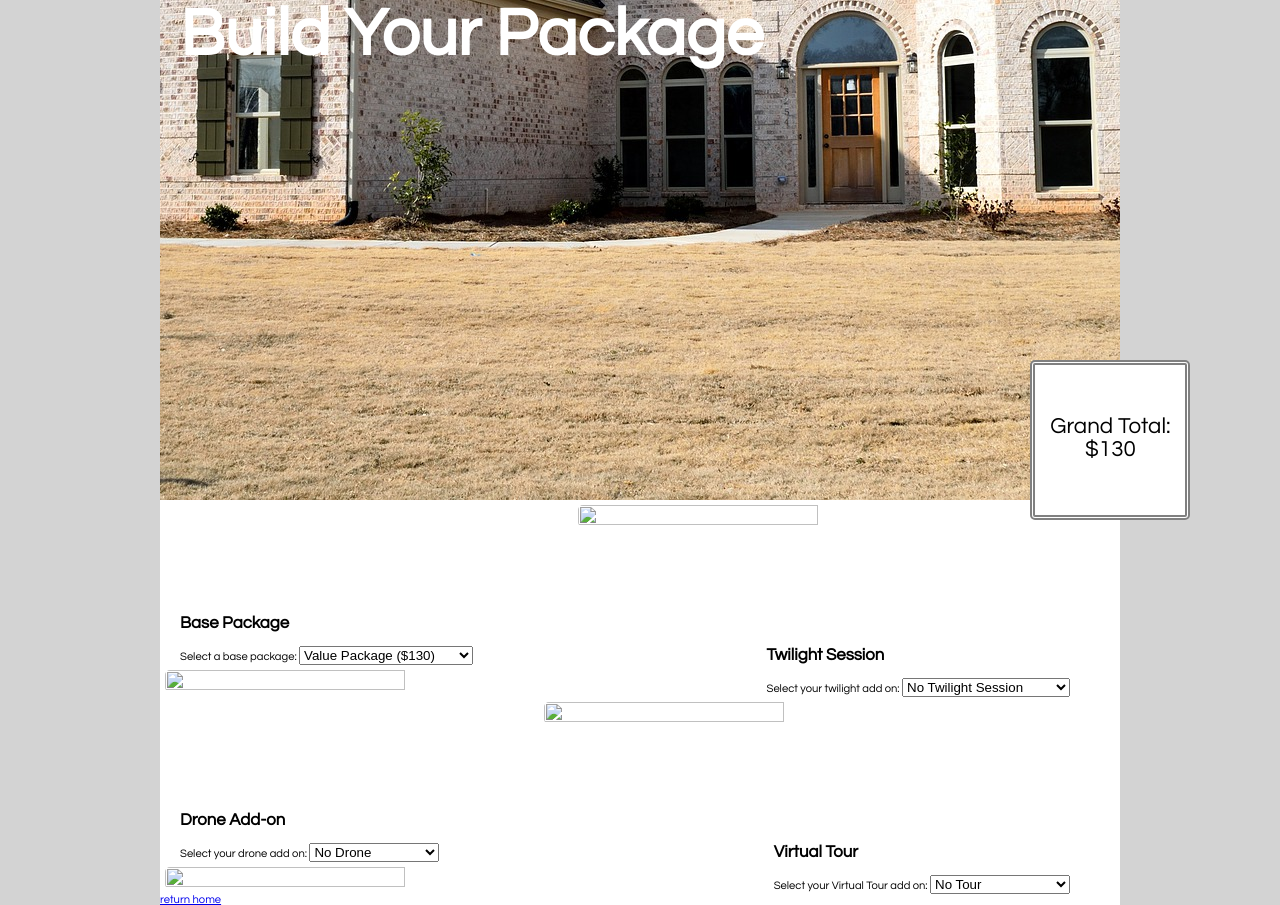
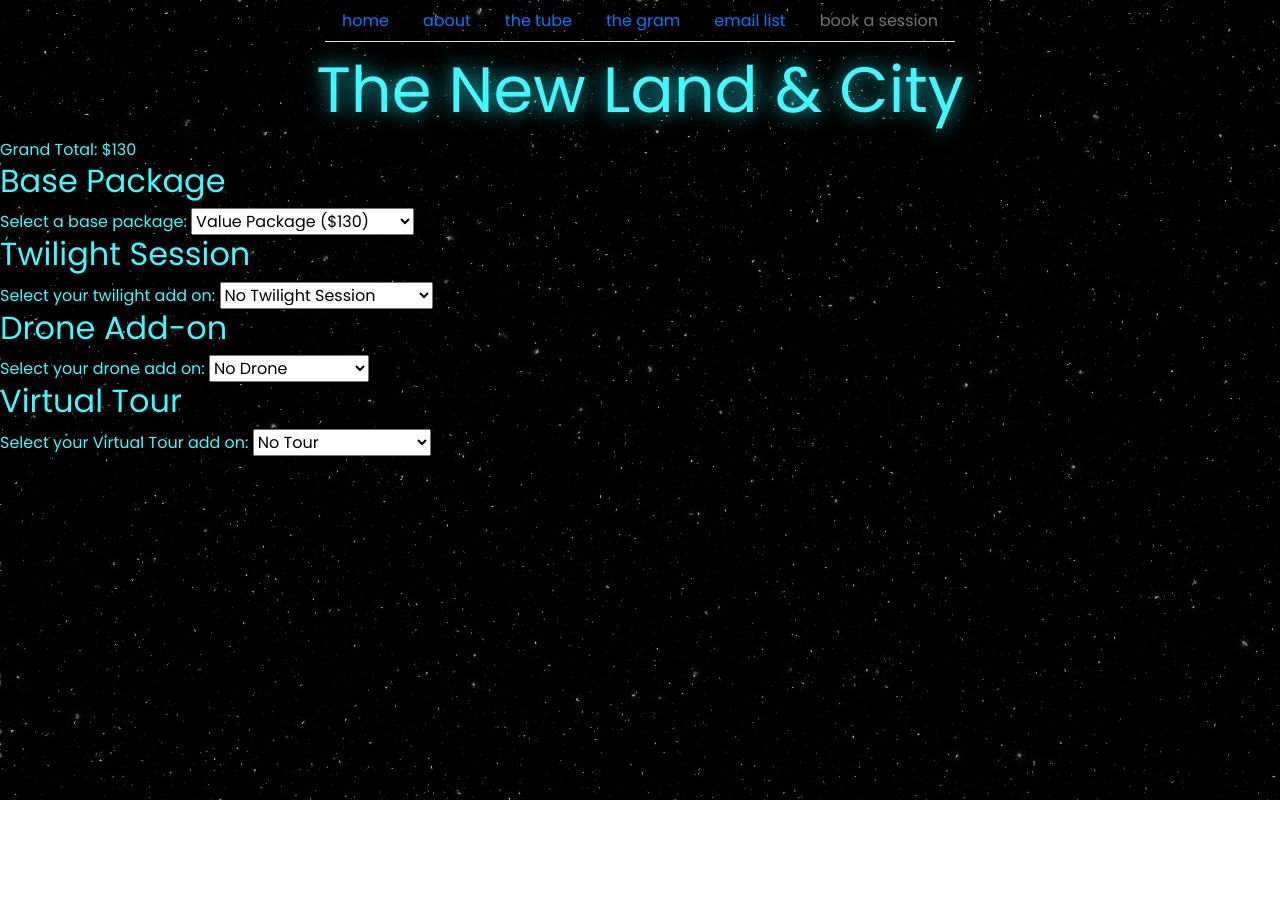
Before and after one commit to AVmachine/newLandAndCity, a plain HTML site: page bookASession/session.html in a window 1280 px wide. After the commit the page ends 800 px from the top, so only its background shows below. Drawn offline with Linux system fonts and the light colour scheme.

Commit message:
Started working on sessions
Converting to boostrap, chaning on "blur" to on "change"

```diff
--- a/bookASession/session-script.js
+++ b/bookASession/session-script.js
@@ -7,10 +7,10 @@ var virtual = [0, 150];
 
 $('#price').html("$" + sum);
 
-$('#packageOption').on('blur',newSum);
-$('#twilightOption').on('blur', newSum);
-$('#droneOption').on('blur', newSum);
-$('#virtualOption').on('blur', newSum);
+$('#packageOption').on('change',newSum);
+$('#twilightOption').on('change', newSum);
+$('#droneOption').on('change', newSum);
+$('#virtualOption').on('change', newSum);
 
 
 
--- a/bookASession/session-styles.css
+++ /dev/null
@@ -1,86 +0,0 @@
-
-
-#bannerImage{
-	margin: 0px;
-	padding-top: 0px;
-	background-image: url('images/banner.jpg');
-	height: 500px;
-	width: 960px;
-	background-position: center bottom;
-	background-attachment: fixed;
-	background-repeat: no-repeat;
-}
-
-#bannerText{
-	font-size: 6em;
-	color: white;
-	margin: 0px;
-	padding-left: 20px;
-}
-
-body{
-	width: 960px;
-	height: 100%;
-	margin: auto;
-	padding: 0px;
-	border-radius: 5px;
-	font-family: "Century Gothic", sans-serif;
-	background-color: lightgrey;
-	font-size: .7em;
-
-}
-.imageRight{
-	height: 10%;
-	width: 50%;
-	display: block;
-	float: none;
-	border-radius: 10px;
-	padding: 5px;
-}
-
-.imageLeft{
-	height: 10%;
-	width: 50%;
-	display: inline;
-	border-radius: 10px;
-	padding: 5px;
-
-}
-
-.optionsLeft{
-	margin-top: 100px;
-	float: left;
-	display: block;
-	margin-right: 100px;
-	padding-left: 20px;
-
-}
-
-.optionsRight{
-	margin-top: 100px;
-	float: right;
-	display: inline;
-	padding-right: 50px;
-
-}
-
-#grandTotal{
-	position: fixed;
-	right: 7%;
-	top: 45%;
-	border: 5px double gray;
-	width: 150px;
-	height: 100px;
-	border-radius: 5px;
-	text-align: center;
-	margin: 0px;
-	padding-top: 50px;
-	font-size: 2em;
-	background-color: white;
-
-}
-
-#bodyy{
-	background-color: white;
-
-}
--- a/bookASession/session.html
+++ b/bookASession/session.html
@@ -2,39 +2,45 @@
 <html>
 <head>
 	<title>Book your Session</title>
-	<link rel="stylesheet" type="text/css" href="session-styles.css">
+	<link rel="stylesheet" type="text/css" href="../landandcity-css.css">
+	<link rel="stylesheet" type="text/css" href="../bootstrap.css">
+	<link href="https://fonts.googleapis.com/css?family=Poppins" rel="stylesheet">
 </head>
-<header>
-<div id="bannerImage">
-	<h1 id="bannerText">Build Your Package</h1>
-</div>
-</header>
+<div class="row justify-content-center">
+		<header>
+			<div class="row justify-content-center">
+					<ul class = "nav nav-tabs">
+						<li class="nav-item"><a class = "nav-link" href="../index.html" id="currentTab">home</a></li>
+						<li class="nav-item"><a class = "nav-link" href="../about/about.html">about</a></li>
+						<li class="nav-item"><a class = "nav-link" href="..videos/videos.html">the tube</a></li>
+						<li class="nav-item"><a class = "nav-link" href="..photos//photos.html">the gram</a></li>
+						<li class="nav-item"><a class = "nav-link" href="../emailList/emailList.html">email list</a></li>
+						<li class="nav-item"><a class = "nav-link disabled" href="session.html">book a session</a>
+					</ul>
+				</div>
+			<div class="row justify-content-center">
+				<banner>The New Land &amp City</banner>
+			</div>
+		</header>
+	</div>
 <section>
 	<div id="grandTotal">
 		Grand Total: <span id="price"></span>
 	</div>
 </section>
-<div id="bodyy">
 <body>
-<div class="optionsLeft">
 	<h2>Base Package</h2>
 	Select a base package:
 	<select id="packageOption">
 		<option value="0">Value Package ($130)</option>
 		<option value="1">Premium Package ($160)</option>
 	</select>
-</div>
-	<img class="imageRight" src="images/house.jpg">
-<div class="optionsRight">
 	<h2>Twilight Session</h2>
 	Select your twilight add on:
 	<select id="twilightOption">
 		<option value="0">No Twilight Session</option>
 		<option  value="1">Twilight Session (+$100)</option>
 	</select>
-</div>
-<img class="imageLeft" src="images/bridge.jpg">
-<div class="optionsLeft">
 	<h2>Drone Add-on</h2>
 	Select your drone add on:
 	<select id="droneOption">
@@ -42,22 +48,14 @@
 		<option  value="1">Drone, HD (+$75)</option>
 		<option value="2">Drone, 4k (+$125)</option>
 	</select>
-</div>
-<img class="imageRight" src="images/aerial.jpg">
-<div class="optionsRight">
 	<h2>Virtual Tour</h2>
 	Select your Virtual Tour add on:
 	<select id="virtualOption">
 		<option value="0">No Tour</option>
 		<option value="1"> Virtual Tour (+$150)</option>
 	</select>
-</div>
-<img class="imageLeft" src="images/dining.jpg">
 </body>
-<footer>
-	<a href="http://www.landandcity.me/">return home</a>
-</footer>
-</div>
 <script type="text/javascript" src="../jquery-3.2.1.min.js"></script>
+<script type="text/javascript" src="../bootstrap.js"></script>
 <script type="text/javascript" src="session-script.js"></script>
 </html>
--- a/landandcity-css.css
+++ b/landandcity-css.css
@@ -1,7 +1,7 @@
 body{
 font-family: 'Poppins', sans-serif !important;
 color: rgb(62, 249, 255) !important;
-background-image: url(images/starry-sky.jpg) !important;
+background-image: url(images/stars-964022.png) !important;
 }
 
 banner{
```
Also changed, not shown: about/about.html (+46 -19 lines), index.html (+1 -1 lines).
